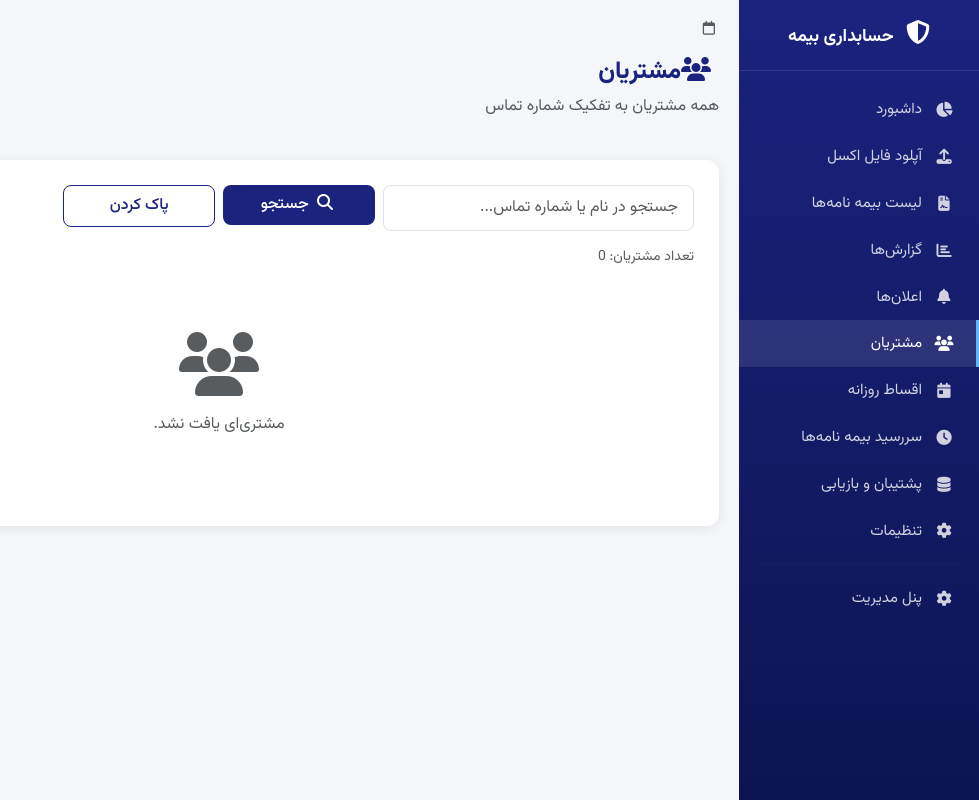
After one commit to persiansun/insurance-accounting, a Django app: page /customers/ in a window 1280 px wide. The commit adds this page. Shown: the whole page, without its empty margins (301-1280 px from the left). Run offline with Django 5.2, Linux system fonts and the light colour scheme; data that the repository does not hold is empty.

Commit message:
Add customer profile feature

```diff
--- a/policies/templates/policies/base.html
+++ b/policies/templates/policies/base.html
@@ -454,6 +454,11 @@
             <i class="fas fa-bell"></i>
             اعلان‌ها
         </a>
+        <a href="{% url 'policies:customer_list' %}"
+           class="{% if section == 'customers' %}active{% endif %}">
+            <i class="fas fa-users"></i>
+            مشتریان
+        </a>
         <a href="{% url 'policies:daily_report' %}"
            class="{% if section == 'daily' %}active{% endif %}">
             <i class="fas fa-calendar-day"></i>
--- /dev/null
+++ b/policies/templates/policies/customer_list.html
@@ -0,0 +1,62 @@
+{% extends 'policies/base.html' %}
+{% load static humanize %}
+
+{% block title %}مشتریان{% endblock %}
+
+{% block content %}
+<div class="page-header d-flex justify-content-between align-items-center">
+    <div>
+        <h4><i class="fas fa-users ms-2"></i>مشتریان</h4>
+        <p class="text-muted">همه مشتریان به تفکیک شماره تماس</p>
+    </div>
+</div>
+
+<div class="content-card">
+    <form method="GET" class="row g-2 mb-3">
+        <div class="col-md-4">
+            <input type="text" name="search" class="form-control" placeholder="جستجو در نام یا شماره تماس..." value="{{ search }}">
+        </div>
+        <div class="col-md-2">
+            <button type="submit" class="btn btn-primary-custom w-100"><i class="fas fa-search ms-1"></i> جستجو</button>
+        </div>
+        <div class="col-md-2">
+            <a href="{% url 'policies:customer_list' %}" class="btn btn-outline-custom w-100">پاک کردن</a>
+        </div>
+    </form>
+
+    <div class="text-muted small mb-3">تعداد مشتریان: {{ customers|length|intcomma }}</div>
+
+    <div class="row g-3">
+        {% for c in customers %}
+        <div class="col-md-6 col-lg-4">
+            <div class="content-card p-3" style="cursor: pointer;" onclick="window.location='{% url 'policies:customer_detail' c.phone|default:'no-phone' %}'">
+                <div class="d-flex align-items-center gap-3">
+                    <div class="rounded-circle d-flex align-items-center justify-content-center"
+                         style="width: 50px; height: 50px; background: var(--primary); color: white; font-size: 1.3rem;">
+                        {{ c.name|first }}
+                    </div>
+                    <div class="flex-grow-1">
+                        <strong>{{ c.name|truncatechars:25 }}</strong><br>
+                        <small class="text-muted">
+                            {% if c.phone %}{{ c.phone }}{% else %}<span class="text-danger">بدون شماره</span>{% endif %}
+                        </small>
+                    </div>
+                </div>
+                <div class="d-flex justify-content-between mt-2 small">
+                    <span>{{ c.policies|length }} بیمه نامه</span>
+                    <span>پرداخت: {{ c.total_paid|intcomma }}</span>
+                    <span class="{% if c.total_debt > 0 %}text-danger{% else %}text-success{% endif %}">
+                        بدهی: {{ c.total_debt|intcomma }}
+                    </span>
+                </div>
+            </div>
+        </div>
+        {% empty %}
+        <div class="col-12 text-center py-5 text-muted">
+            <i class="fas fa-users" style="font-size: 4rem;"></i>
+            <p class="mt-3">مشتری‌ای یافت نشد.</p>
+        </div>
+        {% endfor %}
+    </div>
+</div>
+{% endblock %}
--- a/policies/urls.py
+++ b/policies/urls.py
@@ -30,4 +30,6 @@ urlpatterns = [
     path('restore/', views.RestoreDatabaseView.as_view(), name='restore_db'),
     path('settings/', views.SettingsView.as_view(), name='settings'),
     path('notifications/', views.NotificationsView.as_view(), name='notifications'),
+    path('customers/', views.CustomerListView.as_view(), name='customer_list'),
+    path('customers/<str:phone>/', views.CustomerDetailView.as_view(), name='customer_detail'),
 ]
--- a/policies/views.py
+++ b/policies/views.py
@@ -1066,6 +1066,72 @@ class NotificationsView(View):
         return render(request, 'policies/notifications.html', context)
 
 
+class CustomerListView(View):
+    """لیست مشتریان (بر اساس شماره تماس)"""
+
+    def get(self, request):
+        search = request.GET.get('search', '')
+        customers = {}
+
+        for p in InsurancePolicy.objects.all():
+            key = p.phone or p.policyholder
+            if key not in customers:
+                customers[key] = {
+                    'name': p.policyholder,
+                    'phone': p.phone or '',
+                    'national_code': p.national_code or '',
+                    'policies': [],
+                    'total_paid': 0,
+                    'total_debt': 0,
+                }
+            customers[key]['policies'].append(p)
+            customers[key]['total_paid'] += p.total_paid
+            customers[key]['total_debt'] += p.total_debt
+
+        # Filter by search
+        if search:
+            filtered = {}
+            for key, c in customers.items():
+                if search in c['name'] or search in c['phone']:
+                    filtered[key] = c
+            customers = filtered
+
+        # Sort by name
+        customers_list = sorted(customers.values(), key=lambda c: c['name'])
+
+        return render(request, 'policies/customer_list.html', {
+            'customers': customers_list,
+            'search': search,
+            'section': 'customers',
+        })
+
+
+class CustomerDetailView(View):
+    """مشاهده همه بیمه نامه‌های یک مشتری"""
+
+    def get(self, request, phone):
+        if phone == 'no-phone':
+            policies = InsurancePolicy.objects.filter(phone__isnull=True)
+        else:
+            policies = InsurancePolicy.objects.filter(phone=phone)
+
+        if not policies.exists():
+            # Try by name
+            from urllib.parse import unquote
+            name = unquote(phone)
+            policies = InsurancePolicy.objects.filter(policyholder__icontains=name)
+
+        customer_name = policies.first().policyholder if policies.exists() else 'نامشخص'
+
+        context = {
+            'customer_name': customer_name,
+            'customer_phone': phone,
+            'policies': policies,
+            'section': 'customers',
+        }
+        return render(request, 'policies/customer_detail.html', context)
+
+
 def ajax_policy_stats(request):
     """AJAX endpoint for dashboard stats"""
     total = InsurancePolicy.objects.count()
```
Also changed, not shown: policies/templates/policies/customer_detail.html (added, +67 -0 lines), policies/templates/policies/policy_detail.html (+8 -1 lines).
